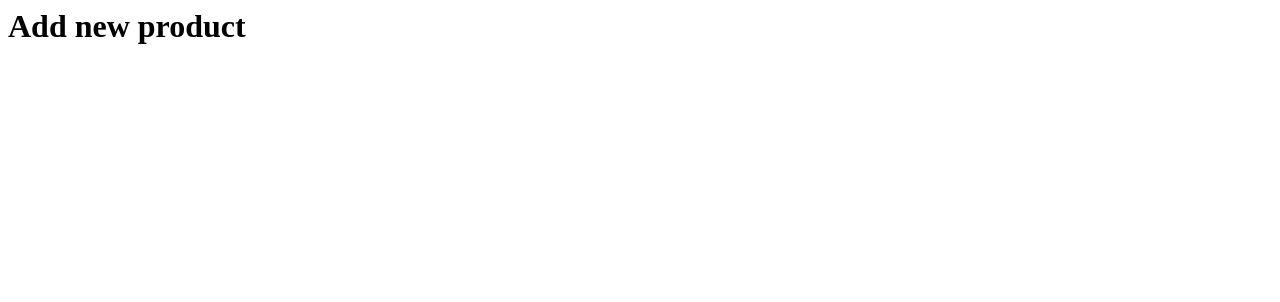
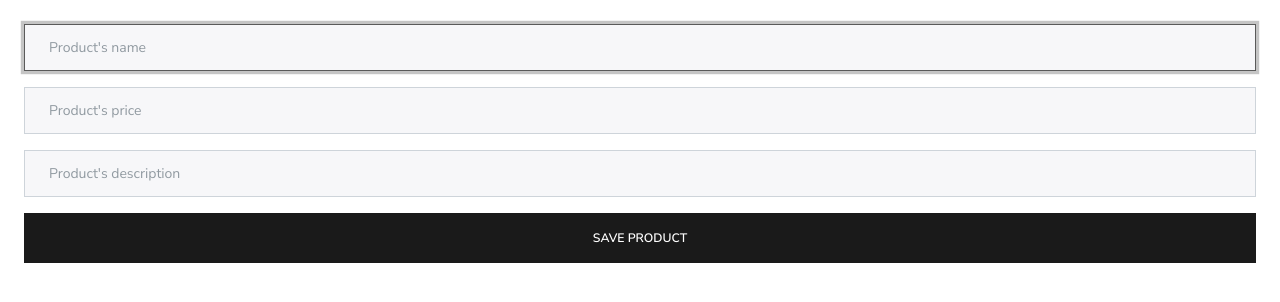
Before and after one commit to frizio/demo-products, an Electron app: page src/views/new-product.html in a window 1280 px wide. Drawn offline with nearby package versions, Linux system fonts and the light colour scheme.

Commit message:
Create new product styled form

```diff
--- a/src/views/new-product.html
+++ b/src/views/new-product.html
@@ -1 +1,28 @@
-<h1>Add new product</h1>
+<!DOCTYPE html>
+<html lang="en">
+<head>
+    <meta charset="UTF-8">
+    <meta name="viewport" content="width=device-width, initial-scale=1.0">
+    <meta http-equiv="X-UA-Compatible" content="ie=edge">
+    <title>Adding a new product</title>
+    <link rel="stylesheet" href="https://bootswatch.com/4/lux/bootstrap.min.css">
+</head>
+<body>
+
+    <form class="p-4">
+        <div class="form-group">
+            <input id="name" type="text" class="form-control" placeholder="Product's name" autofocus>
+        </div>
+        <div class="form-group">
+            <input id="price" type="text" class="form-control" placeholder="Product's price">
+        </div>
+        <div class="form-group">
+            <input id="description" type="text" class="form-control" placeholder="Product's description">
+        </div>
+        <button class="btn btn-primary btn-block">
+            Save product
+        </button>
+    </form>
+
+</body>
+</html>
```
Also changed, not shown: src/views/index.html (+1 -8 lines).
